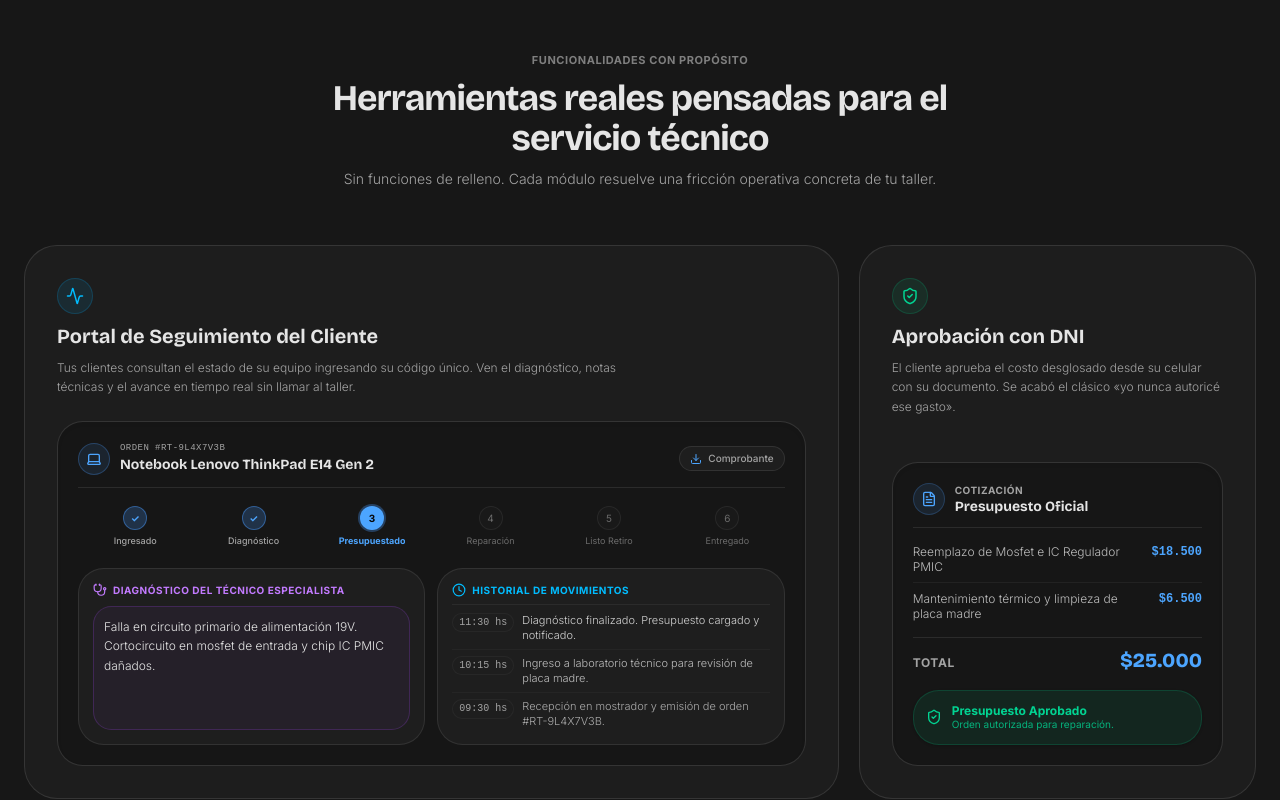
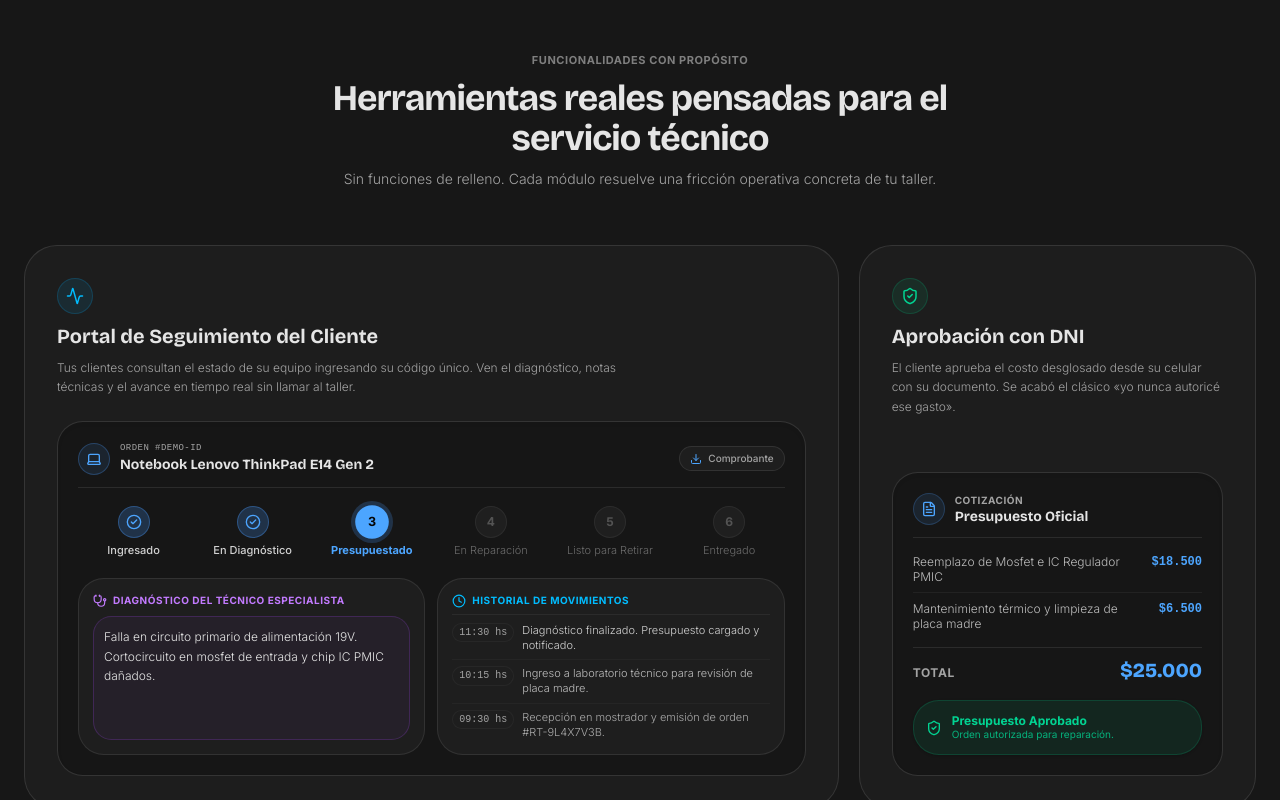
Before and after one commit to ejow78/TallerIII, a React (Vite) app in the folder frontend/: page / in a window 1280 px wide. Shown: the part 1402-2202 px from the top of the page. Built offline with nearby package versions, Linux system fonts and the light colour scheme.

Commit message:
fix(landing): optimizar stepper de seguimiento para movil y actualizar imagen hero con cache buster

```diff
--- a/frontend/src/views/public/LandingPage.jsx
+++ b/frontend/src/views/public/LandingPage.jsx
@@ -9,6 +9,7 @@ import {
   Activity,
   DollarSign,
   Check,
+  CheckCircle2,
   Search,
   QrCode,
   Smartphone,
@@ -271,7 +272,7 @@ export default function LandingPage() {
               {/* Imagen con badge flotante en hover */}
               <div className="relative">
                 <img
-                  src="/hero-dashboard.png"
+                  src="/hero-dashboard.png?v=2"
                   alt="Panel de Control de RepairIT con métricas, gráficos e inventario en vivo"
                   className="w-full h-auto block object-cover"
                   loading="eager"
@@ -396,9 +397,9 @@ export default function LandingPage() {
                     </div>
                     <div className="min-w-0">
                       <span className="text-[9px] font-mono uppercase tracking-wider text-muted-foreground block">
-                        ORDEN #RT-9L4X7V3B
+                        ORDEN #DEMO-ID
                       </span>
-                      <span className="font-outfit font-bold text-xs sm:text-sm text-foreground truncate block">
+                      <span className="font-outfit font-bold text-xs sm:text-sm text-foreground block">
                         Notebook Lenovo ThinkPad E14 Gen 2
                       </span>
                     </div>
@@ -410,48 +411,60 @@ export default function LandingPage() {
                 </div>
 
                 {/* Stepper horizontal con círculos estilo Tracking */}
-                <div className="grid grid-cols-6 gap-1 pt-0.5 text-center items-center">
+                <div className="grid grid-cols-3 sm:grid-cols-6 gap-3 sm:gap-2 pt-0.5 text-center items-center">
                   {/* Step 1: Ingresado */}
-                  <div className="flex flex-col items-center gap-1">
-                    <div className="w-6 h-6 rounded-full bg-primary/20 text-primary border border-primary/40 flex items-center justify-center text-[10px] font-bold">
-                      ✓
+                  <div className="flex flex-col items-center text-center">
+                    <div className="w-7 h-7 sm:w-8 sm:h-8 rounded-full bg-primary/20 text-primary border border-primary/30 flex items-center justify-center text-xs font-bold">
+                      <CheckCircle2 className="w-3.5 h-3.5 sm:w-4 sm:h-4" />
                     </div>
-                    <span className="text-[9px] font-medium text-muted-foreground truncate max-w-full">Ingresado</span>
+                    <span className="text-[10px] sm:text-[11px] mt-1.5 leading-tight font-medium text-foreground/90">
+                      Ingresado
+                    </span>
                   </div>
                   {/* Step 2: En Diagnóstico */}
-                  <div className="flex flex-col items-center gap-1">
-                    <div className="w-6 h-6 rounded-full bg-primary/20 text-primary border border-primary/40 flex items-center justify-center text-[10px] font-bold">
-                      ✓
+                  <div className="flex flex-col items-center text-center">
+                    <div className="w-7 h-7 sm:w-8 sm:h-8 rounded-full bg-primary/20 text-primary border border-primary/30 flex items-center justify-center text-xs font-bold">
+                      <CheckCircle2 className="w-3.5 h-3.5 sm:w-4 sm:h-4" />
                     </div>
-                    <span className="text-[9px] font-medium text-muted-foreground truncate max-w-full">Diagnóstico</span>
+                    <span className="text-[10px] sm:text-[11px] mt-1.5 leading-tight font-medium text-foreground/90">
+                      En Diagnóstico
+                    </span>
                   </div>
                   {/* Step 3: Presupuestado (Activo con glow primario) */}
-                  <div className="flex flex-col items-center gap-1">
-                    <div className="w-6 h-6 rounded-full bg-primary text-primary-foreground font-bold flex items-center justify-center text-[10px] shadow-sm shadow-primary/50 ring-2 ring-primary/30">
+                  <div className="flex flex-col items-center text-center">
+                    <div className="w-7 h-7 sm:w-8 sm:h-8 rounded-full bg-primary text-primary-foreground font-black flex items-center justify-center text-xs shadow-md shadow-primary/30 ring-2 sm:ring-4 ring-primary/20 scale-105">
                       3
                     </div>
-                    <span className="text-[9px] font-bold text-primary truncate max-w-full">Presupuestado</span>
+                    <span className="text-[10px] sm:text-[11px] mt-1.5 leading-tight font-bold text-primary">
+                      Presupuestado
+                    </span>
                   </div>
                   {/* Step 4: En Reparación */}
-                  <div className="flex flex-col items-center gap-1">
-                    <div className="w-6 h-6 rounded-full bg-muted/40 text-muted-foreground/60 border border-border/40 flex items-center justify-center text-[10px]">
+                  <div className="flex flex-col items-center text-center">
+                    <div className="w-7 h-7 sm:w-8 sm:h-8 rounded-full bg-muted text-muted-foreground/40 border border-border/40 flex items-center justify-center text-xs font-bold">
                       4
                     </div>
-                    <span className="text-[9px] text-muted-foreground/60 truncate max-w-full">Reparación</span>
+                    <span className="text-[10px] sm:text-[11px] mt-1.5 leading-tight font-light text-muted-foreground/60">
+                      En Reparación
+                    </span>
                   </div>
                   {/* Step 5: Listo para Retirar */}
-                  <div className="flex flex-col items-center gap-1">
-                    <div className="w-6 h-6 rounded-full bg-muted/40 text-muted-foreground/60 border border-border/40 flex items-center justify-center text-[10px]">
+                  <div className="flex flex-col items-center text-center">
+                    <div className="w-7 h-7 sm:w-8 sm:h-8 rounded-full bg-muted text-muted-foreground/40 border border-border/40 flex items-center justify-center text-xs font-bold">
                       5
                     </div>
-                    <span className="text-[9px] text-muted-foreground/60 truncate max-w-full">Listo Retiro</span>
+                    <span className="text-[10px] sm:text-[11px] mt-1.5 leading-tight font-light text-muted-foreground/60">
+                      Listo para Retirar
+                    </span>
                   </div>
                   {/* Step 6: Entregado */}
-                  <div className="flex flex-col items-center gap-1">
-                    <div className="w-6 h-6 rounded-full bg-muted/40 text-muted-foreground/60 border border-border/40 flex items-center justify-center text-[10px]">
+                  <div className="flex flex-col items-center text-center">
+                    <div className="w-7 h-7 sm:w-8 sm:h-8 rounded-full bg-muted text-muted-foreground/40 border border-border/40 flex items-center justify-center text-xs font-bold">
                       6
                     </div>
-                    <span className="text-[9px] text-muted-foreground/60 truncate max-w-full">Entregado</span>
+                    <span className="text-[10px] sm:text-[11px] mt-1.5 leading-tight font-light text-muted-foreground/60">
+                      Entregado
+                    </span>
                   </div>
                 </div>
 
@@ -1240,7 +1253,7 @@ export default function LandingPage() {
             className="relative max-w-7xl w-full max-h-[88vh] rounded-xl border border-border/80 bg-card/90 shadow-2xl overflow-hidden flex items-center justify-center cursor-default"
           >
             <img
-              src="/hero-dashboard.png"
+              src="/hero-dashboard.png?v=2"
               alt="Panel de Control de RepairIT ampliado"
               className="w-full h-auto max-h-[88vh] object-contain block select-none"
             />
```
Also changed, not shown: frontend/public/hero-dashboard.png.
